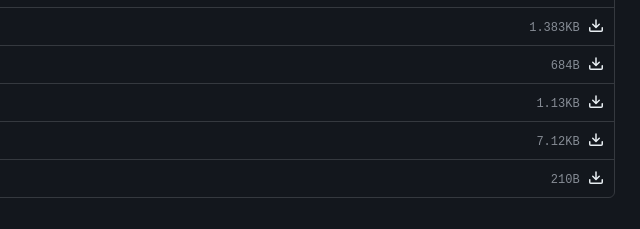
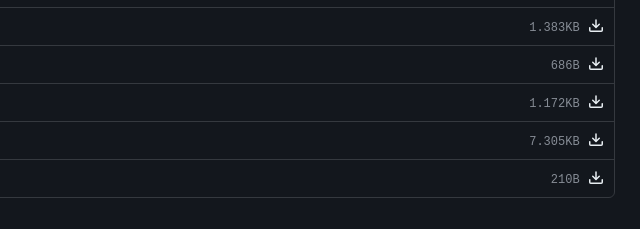
Before and after one commit to cmgsj/goserve, a plain HTML site: page docs/index.html in a window 1280 px wide. Shown: the part 371-600 px from the top of the page, 640-1280 px from the left. Drawn offline with Linux system fonts and the light colour scheme.

Commit message:
generate docs

```diff
--- a/docs/index.html
+++ b/docs/index.html
@@ -346,7 +346,7 @@
                 >README.md</a
               >
             </td>
-            <td class="file_table_body_row_cell file_table_body_row_cell_right"><code class="size">684B</code>
+            <td class="file_table_body_row_cell file_table_body_row_cell_right"><code class="size">686B</code>
               <a
                 class="file"
                 href="https://raw.githubusercontent.com/cmgsj/goserve/main/README.md"
@@ -397,7 +397,7 @@
                 >go.mod</a
               >
             </td>
-            <td class="file_table_body_row_cell file_table_body_row_cell_right"><code class="size">1.13KB</code>
+            <td class="file_table_body_row_cell file_table_body_row_cell_right"><code class="size">1.172KB</code>
               <a
                 class="file"
                 href="https://raw.githubusercontent.com/cmgsj/goserve/main/go.mod"
@@ -448,7 +448,7 @@
                 >go.sum</a
               >
             </td>
-            <td class="file_table_body_row_cell file_table_body_row_cell_right"><code class="size">7.12KB</code>
+            <td class="file_table_body_row_cell file_table_body_row_cell_right"><code class="size">7.305KB</code>
               <a
                 class="file"
                 href="https://raw.githubusercontent.com/cmgsj/goserve/main/go.sum"
```
